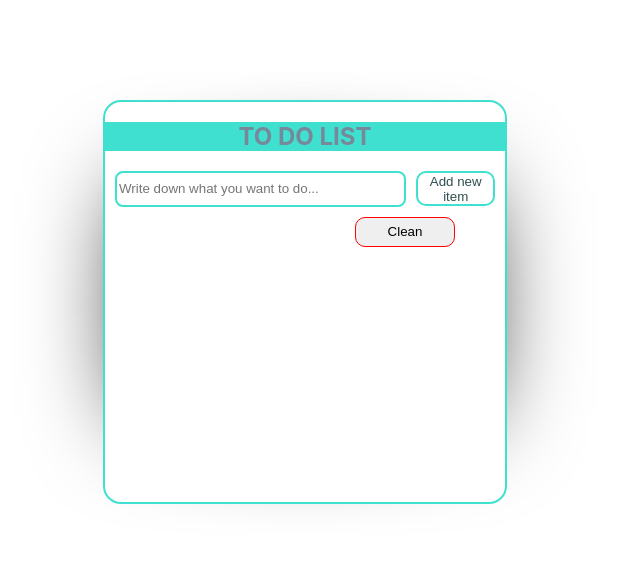
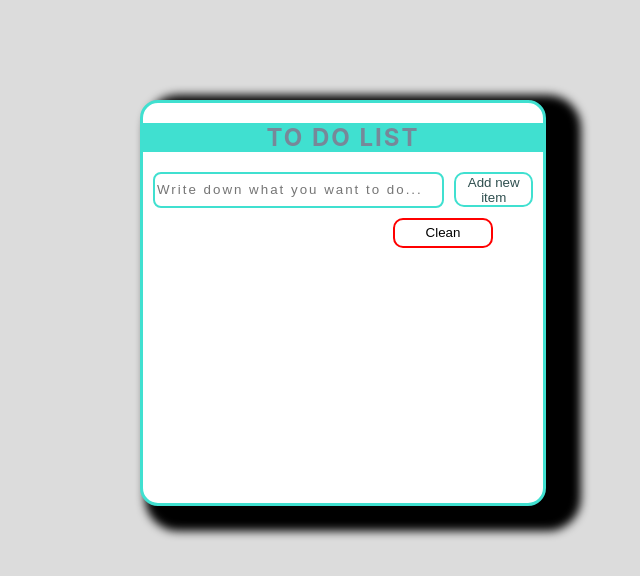
Before and after one commit to dwantula/to-do-app, a React (Create React App) app: page / in a window 1280 px wide. Shown: the top 576 px of the page, without its empty margins (297-937 px from the left). Built offline with nearby package versions, Linux system fonts and the light colour scheme.

Commit message:
third version

```diff
--- a/src/App.scss
+++ b/src/App.scss
@@ -1,38 +1,3 @@
-.App {
-  text-align: center;
+body {
+background-color: gainsboro;
 }
-
-.App-logo {
-  height: 40vmin;
-  pointer-events: none;
-}
-
-@media (prefers-reduced-motion: no-preference) {
-  .App-logo {
-    animation: App-logo-spin infinite 20s linear;
-  }
-}
-
-.App-header {
-  background-color: #282c34;
-  min-height: 100vh;
-  display: flex;
-  flex-direction: column;
-  align-items: center;
-  justify-content: center;
-  font-size: calc(10px + 2vmin);
-  color: white;
-}
-
-.App-link {
-  color: #61dafb;
-}
-
-@keyframes App-logo-spin {
-  from {
-    transform: rotate(0deg);
-  }
-  to {
-    transform: rotate(360deg);
-  }
-}
--- a/src/screens/ToDoList/ToDoList.jsx
+++ b/src/screens/ToDoList/ToDoList.jsx
@@ -77,7 +77,7 @@ class ToDoListComponent extends PureComponent {
           />
         </div>
         <div>
-          {this.state.items || [].map(item => (
+          {this.state.items.map(item => (
             <div key= {item.id} >
               <ToDoListItemComponent markClicked={this.markCompleted} deleteClicked={this.deleteItem} item= {item} />
               <p className="line"></p>
--- a/src/screens/ToDoList/styles.scss
+++ b/src/screens/ToDoList/styles.scss
@@ -1,24 +1,30 @@
+  $main-color : #40e0d0;
+
 .container {
-  border: 2px solid turquoise;
+  border: 3px solid $main-color;
   border-radius: 18px;
   width: 400px;
   min-height: 400px;
-  margin-left: 400px;
+  margin-left: auto;
+  margin-right: auto;
   margin-top: 100px;
   background-color:white;
   display: flex;
   flex-direction: column;
-  box-shadow: -60px 0px 100px -90px #000000, 60px 0px 100px -90px #000000;
+  box-shadow: 20px 10px 10px 15px #000000, 30px 10px 5px -90px #000000;
 }
 
 .text-decoration {
   color:black;
   display: flex;
+  letter-spacing: 2px;
 }
 
 .line {
-  border-bottom: 1px solid gray;
+  border-bottom: 2px solid $main-color;
   margin: 0 15px;
+  box-shadow: 1px 1px 1px 1px #afaa10, 0px 0px 0px 0px #1f8e22;
+
 }
 
 .title {
@@ -26,29 +32,32 @@
   text-align: center;
   color: lightslategray;
   font-stretch: expanded;
-  background-color: turquoise;
+  background-color: $main-color;
+  letter-spacing: 2px;
 }
 
 .clear-button {
   width: 100px;
   height: 30px;
-  // margin: 10px 0px 10px 250px;
-  margin-left:250px;
-  margin-top: 10px;
-  margin-bottom: 10px;
+  margin: 10px 0px 10px 250px;
   border-radius: 10px;
-  border: 1px solid red;
+  border: 2px solid red;
   outline: 0;
   cursor: pointer;
+  background-color: white;
+  transition: all 0.5s ease-in-out;
+
 }
 
 .clear-button:hover {
   background-color:  red;
+  box-shadow: 0px 0px 0px 0px #000000, 0px 0px 10px 2px #000000;
+  transform: scale(1.1) rotate(5deg);
 }
 
 .button-add-thing {
   width: 80px;
-  border: 2px solid turquoise;
+  border: 2px solid $main-color;
   border-radius: 10px;
   color: darkslategray;
   height: 35px;
@@ -57,9 +66,12 @@
   cursor: pointer;
   background-color: white;
   margin-right: 10px;
+  transition: transform 0.5s ease-in-out;
 }
 
 .button-add-thing:hover {
-  background-color: turquoise;
+  background-color: $main-color;
   border: none;
+  box-shadow: 0px 0px 0px 0px #000000, 0px 0px 10px 2px #000000;
+  transform: scale(1.1);
 }
--- a/src/shared/components/Input/Input/styles.scss
+++ b/src/shared/components/Input/Input/styles.scss
@@ -6,12 +6,13 @@
   width: 290px;
   outline: 0;
   margin-left: 10px;
-
+  letter-spacing: 2px;
+  transition: transform 0.5s ease-in-out;
 }
 
-.input-add-item:focus {
-  -webkit-box-shadow: 10px 10px 11px 1px rgba (0,0,0,0,57);
-  -moz-box-shadow: 10px 10px 11px 1px rgba (0,0,0,0,57);
-  box-shadow: 10px 10px 11px 1px rgba (0,0,0,0,57);
-
+input:focus
+{
+box-shadow: 0px 0px 0px 0px #000000, 0px 0px 10px 2px #000000;
+border: 2px solid #e9f3e9;
+transform: scale(1.06);
 }
```
Also changed, not shown: src/screens/ToDoList/ToDoListItem/styl.scss (+4 -3 lines).
